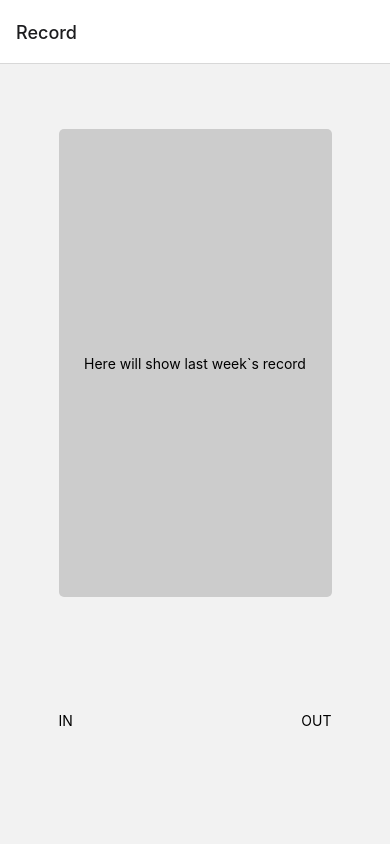
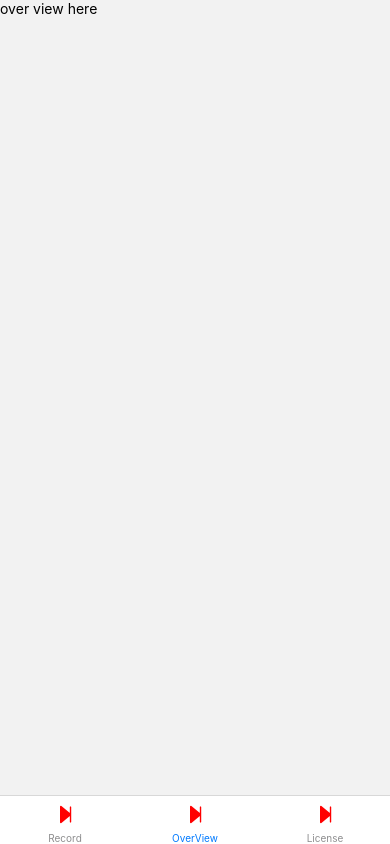
Before and after one commit to lopo12123/cost-recoder, a React Native app: screen /OverView in a window 390 px wide. Built offline with nearby package versions, Linux system fonts and the light colour scheme.

Commit message:
tag: 可以使用图标

```diff
--- a/App.tsx
+++ b/App.tsx
@@ -1,25 +1,37 @@
 import React from "react";
 
 import { NavigationContainer } from "@react-navigation/native";
-import { createNativeStackNavigator } from "@react-navigation/native-stack";
+import { createBottomTabNavigator } from "@react-navigation/bottom-tabs";
 
-import Home from "./src/views/Home";
+// @ts-ignore
+import Icon from 'react-native-vector-icons/AntDesign'  // @ts-ignore
 
 import Record from "./src/views/Record";
-
+import OverView from "./src/views/OverView";
 import License from "./src/views/License";
 
-const Stack = createNativeStackNavigator();
+const Tab = createBottomTabNavigator();
+
+const RecordIcon = () => {
+    return (
+        <Icon name="rocket" size={20} color="#4f8ef7" />
+    )
+}
 
 const App = () => {
     return (
         <NavigationContainer>
-            {/* change the initialRouteName for better develop */}
-            <Stack.Navigator initialRouteName="Record">
-                <Stack.Screen name="Home" component={Home} />
-                <Stack.Screen name="Record" component={Record} />
-                <Stack.Screen name="License" component={License} />
-            </Stack.Navigator>
+            <Tab.Navigator initialRouteName="Home"
+                           screenOptions={{
+                               headerShown: false,
+                               tabBarIcon: () => {
+                                   return <Icon name="stepforward" size={20} color="red" />
+                               }
+                           }}>
+                <Tab.Screen name="Record" component={Record}/>
+                <Tab.Screen name="OverView" component={OverView} />
+                <Tab.Screen name="License" component={License} />
+            </Tab.Navigator>
         </NavigationContainer>
     );
 };
--- a/package.json
+++ b/package.json
@@ -10,12 +10,14 @@
     "lint": "eslint . --ext .js,.jsx,.ts,.tsx"
   },
   "dependencies": {
+    "@react-navigation/bottom-tabs": "^6.0.9",
     "@react-navigation/native": "^6.0.6",
     "@react-navigation/native-stack": "^6.2.5",
     "react": "17.0.2",
     "react-native": "0.66.4",
     "react-native-safe-area-context": "^3.3.2",
-    "react-native-screens": "^3.10.1"
+    "react-native-screens": "^3.10.1",
+    "react-native-vector-icons": "^9.0.0"
   },
   "devDependencies": {
     "@babel/core": "^7.12.9",
--- a/src/views/Home.tsx
+++ /dev/null
@@ -1,93 +0,0 @@
-import React from "react";
-
-import { Alert, StyleSheet, Text, TouchableOpacity, View } from "react-native";
-
-const styles = StyleSheet.create({
-    container: {
-        width: '100%',
-        height: '100%',
-        display: 'flex',
-        alignItems: 'center',
-        justifyContent: 'space-evenly',
-    },
-    text: {
-        color: '#ffffff',
-        fontSize: 24,
-    },
-    innerView: {
-        flex: 1,
-        backgroundColor: 'transparent',
-        display: 'flex',
-        alignItems: 'center',
-        justifyContent: 'center',
-    },
-    record: {
-        width: '70%',
-        height: '15%',
-        borderStyle: 'solid',
-        borderWidth: 2,
-        borderColor: '#ffffff',
-        borderRadius: 5,
-        backgroundColor: '#67c23a',
-        color: 'red',
-        elevation: 5,
-    },
-    output: {
-        width: '70%',
-        height: '15%',
-        borderStyle: 'solid',
-        borderWidth: 2,
-        borderColor: '#ffffff',
-        borderRadius: 5,
-        backgroundColor: '#e6a23c',
-        color: 'red',
-        elevation: 5,
-    },
-    license: {
-        width: '70%',
-        height: '15%',
-        borderStyle: 'solid',
-        borderWidth: 2,
-        borderColor: '#ffffff',
-        borderRadius: 5,
-        backgroundColor: '#909399',
-        color: 'red',
-        elevation: 5,
-    }
-})
-
-const Home = ({ navigation }: any) => {
-    return (
-        <View style={styles.container}>
-            <TouchableOpacity style={styles.record}>
-                <View style={styles.innerView}
-                      onTouchEnd={() => {
-                          navigation.navigate('Record')
-                      }}>
-                    <Text style={styles.text}>Record</Text>
-                </View>
-            </TouchableOpacity>
-
-            <TouchableOpacity style={styles.output}>
-                <View style={styles.innerView}
-                      onTouchEnd={() => {
-                          Alert.alert('😅', 'Sorry!\nBut this part is not finished yet.')
-                      }}>
-                    <Text style={styles.text}>Export</Text>
-                </View>
-            </TouchableOpacity>
-
-            <TouchableOpacity style={styles.license}>
-                <View style={styles.innerView}
-                      onTouchEnd={() => {
-                          navigation.navigate('License')
-                      }}>
-                    <Text style={styles.text}>License</Text>
-                </View>
-            </TouchableOpacity>
-
-        </View>
-    )
-}
-
-export default Home;
--- /dev/null
+++ b/src/views/OverView.tsx
@@ -0,0 +1,14 @@
+import React from "react";
+
+import { Text, View } from "react-native";
+
+
+const OverView = () => {
+    return (
+        <View>
+            <Text>over view here</Text>
+        </View>
+    )
+}
+
+export default OverView;
```
Also changed, not shown: 3 other files (tests, documents, lock files or other folders).
